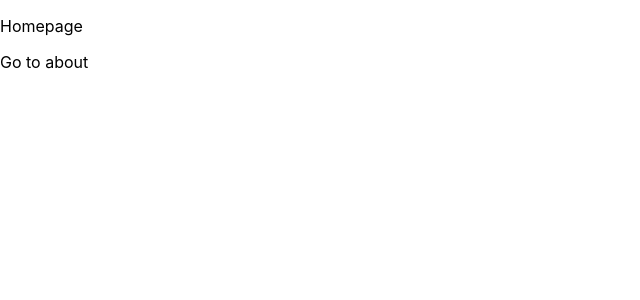
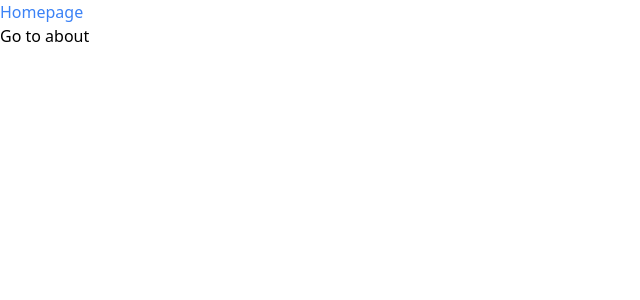
Before and after one commit to BehemothOz/wr-mem, a React (Create React App) app: page / in a window 1280 px wide. Shown: the top 300 px of the page, without its empty margins (0-640 px from the left). Built offline with nearby package versions, Linux system fonts and the light colour scheme.

Commit message:
add tailwind + configs

```diff
--- /dev/null
+++ b/craco.config.js
@@ -0,0 +1,10 @@
+module.exports = {
+    style: {
+        postcss: {
+            plugins: [
+                require('tailwindcss'),
+                require('autoprefixer'),
+            ],
+        },
+    },
+}
--- a/src/App.tsx
+++ b/src/App.tsx
@@ -7,7 +7,7 @@ import { routes } from './routes';
 const Home = () => {
     return (
         <>
-            <p>Homepage</p>
+            <p className="text-blue-500">Homepage</p>
             <Link to={routes.about.path}>Go to about</Link>
         </>
     );
@@ -16,7 +16,7 @@ const Home = () => {
 const About = () => {
     return (
         <>
-            <p>About</p>
+            <p className="text-red-500">About</p>
             <Link to={routes.home.path}>Go to home</Link>
         </>
     );
--- a/src/index.css
+++ b/src/index.css
@@ -1,13 +1,3 @@
-body {
-  margin: 0;
-  font-family: -apple-system, BlinkMacSystemFont, 'Segoe UI', 'Roboto', 'Oxygen',
-    'Ubuntu', 'Cantarell', 'Fira Sans', 'Droid Sans', 'Helvetica Neue',
-    sans-serif;
-  -webkit-font-smoothing: antialiased;
-  -moz-osx-font-smoothing: grayscale;
-}
-
-code {
-  font-family: source-code-pro, Menlo, Monaco, Consolas, 'Courier New',
-    monospace;
-}
+@tailwind base;
+@tailwind components;
+@tailwind utilities;
--- /dev/null
+++ b/tailwind.config.js
@@ -0,0 +1,11 @@
+module.exports = {
+    purge: ['./src/**/*.{js,jsx,ts,tsx}', './public/index.html'],
+    darkMode: false, // or 'media' or 'class'
+    theme: {
+        extend: {},
+    },
+    variants: {
+        extend: {},
+    },
+    plugins: [],
+}
```
Also changed, not shown: package.json (+9 -3 lines), 1 other file (tests, documents, lock files or other folders).
